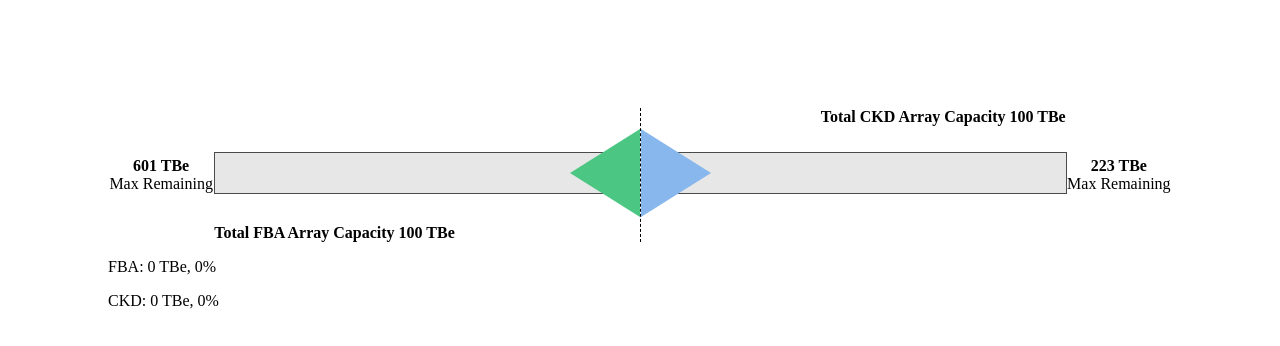
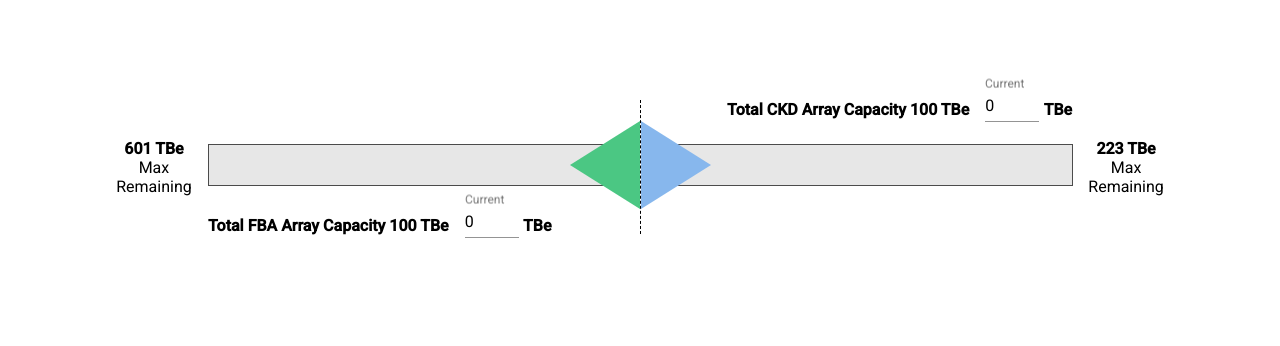
Before and after one commit to VolodymyrLavrenchuk/ui-mockups, an Angular app: page / in a window 1280 px wide. Shown: the top 346 px of the page. Built offline with nearby package versions, Linux system fonts and the light colour scheme.

Commit message:
add input for current

```diff
--- a/package.json
+++ b/package.json
@@ -11,10 +11,12 @@
   "private": true,
   "dependencies": {
     "@angular/animations": "~9.1.11",
+    "@angular/cdk": "^9.2.4",
     "@angular/common": "~9.1.11",
     "@angular/compiler": "~9.1.11",
     "@angular/core": "~9.1.11",
     "@angular/forms": "~9.1.11",
+    "@angular/material": "^9.2.4",
     "@angular/platform-browser": "~9.1.11",
     "@angular/platform-browser-dynamic": "~9.1.11",
     "@angular/router": "~9.1.11",
--- a/src/app/growth-slider-v2/growth-slider-v2.component.html
+++ b/src/app/growth-slider-v2/growth-slider-v2.component.html
@@ -8,17 +8,37 @@
       <div class="container__slider__items__chart">
         <div class="container__slider__items__chart__header"></div>
         <input type="range" min="0" max="100" class="left slider" [(ngModel)]="left.percent"
-               (ngModelChange)="leftChange($event)">
-        <div class="container__slider__items__chart__footer">{{data.left.title}} {{left.total}} {{data.units}}</div>
+               (ngModelChange)="leftPercentChange($event)" list="tickmarks">
+        <datalist id="tickmarks">
+          <option value="0"></option>
+          <option value="20"></option>
+          <option value="40"></option>
+          <option value="60"></option>
+          <option value="80"></option>
+          <option value="100"></option>
+        </datalist>
+        <div class="container__slider__items__chart__footer">
+          <div>{{data.left.title}} {{left.total}} {{data.units}}</div>
+          <mat-form-field class="container__slider__items__chart__header__value">
+            <input matInput placeholder="Current" [(ngModel)]="left.current" name="LeftCurrent" (ngModelChange)="leftCurrentChange($event)">
+          </mat-form-field>
+          <div>&nbsp;{{data.units}}</div>
+        </div>
       </div>
     </div>
   </div>
   <div class="container__slider">
     <div class="container__slider__items">
       <div class="container__slider__items__chart">
-        <div class="container__slider__items__chart__header right-text">{{data.right.title}} {{right.total}} {{data.units}}</div>
+        <div class="container__slider__items__chart__header">
+          <div>{{data.right.title}} {{right.total}} {{data.units}}</div>
+          <mat-form-field class="container__slider__items__chart__header__value">
+            <input matInput placeholder="Current" [(ngModel)]="right.current" name="RightCurrent" (ngModelChange)="rightCurrentChange($event)">
+          </mat-form-field>
+          <div>&nbsp;{{data.units}}</div>
+        </div>
         <input type="range" min="0" max="100" class="right slider" [(ngModel)]="right.percent"
-               (ngModelChange)="rightChange($event)">
+               (ngModelChange)="rightPercentChange($event)">
         <div class="container__slider__items__chart__footer"></div>
       </div>
       <div class="container__slider__items__remaining">
@@ -28,6 +48,3 @@
     </div>
   </div>
 </div>
-
-<p>FBA: {{left.current}} {{data.units}}, {{100 - left.percent}}%</p>
-<p>CKD: {{right.current}} {{data.units}}, {{right.percent}}%</p>
--- a/src/app/growth-slider-v2/growth-slider-v2.component.scss
+++ b/src/app/growth-slider-v2/growth-slider-v2.component.scss
@@ -33,10 +33,17 @@
         &__header, &__footer {
           font-weight: bold;
           height: 18px;
+          display: flex;
+          align-items: center;
+          &__value {
+            width: 3.4rem;
+            margin-left: 1rem;
+          }
         }
 
         &__header {
           padding-bottom: 26px;
+          justify-content: flex-end;
         }
         &__footer {
           padding-top: 26px;
@@ -69,10 +76,6 @@
       }
     }
 
-    .right-text {
-      text-align: right;
-    }
-
     .slider {
       width: 100%;
       -webkit-appearance: none;
@@ -91,7 +94,6 @@
       }
 
       &::-webkit-slider-thumb {
-        -webkit-appearance: none;
         appearance: none;
         width: 25px;
         height: 25px;
--- a/src/app/growth-slider-v2/growth-slider-v2.component.ts
+++ b/src/app/growth-slider-v2/growth-slider-v2.component.ts
@@ -54,7 +54,7 @@ export class GrowthSliderV2Component implements OnInit, AfterViewInit {
     this.right.total = this.data.right.initial;
   }
 
-  leftChange(value) {
+  leftPercentChange(value) {
     this.right.percent = 100 - value;
     this.left.current = Math.round((100 - value) * this.data.left.max / 100);
     this.left.remaining = this.data.left.max - this.left.current;
@@ -62,11 +62,21 @@ export class GrowthSliderV2Component implements OnInit, AfterViewInit {
     this.left.total = this.data.left.initial + this.left.current;
   }
 
-  rightChange(value) {
+  leftCurrentChange(value) {
+    this.left.percent = 100 - Math.round(value * 100) / this.data.left.max;
+    this.leftPercentChange(this.left.percent);
+  }
+
+  rightPercentChange(value) {
     this.left.percent = 100 - value;
     this.right.current = Math.round(value * this.data.right.max / 100);
     this.right.remaining = this.data.right.max - this.right.current;
     this.left.remaining = Math.round(this.data.left.max - (value * this.data.left.max / 100));
     this.right.total = this.data.right.initial + this.right.current;
   }
+
+  rightCurrentChange(value) {
+    this.right.percent = Math.round(value * 100) / this.data.right.max;
+    this.rightPercentChange(this.right.percent);
+  }
 }
--- a/src/index.html
+++ b/src/index.html
@@ -6,6 +6,8 @@
   <base href="/">
   <meta name="viewport" content="width=device-width, initial-scale=1">
   <link rel="icon" type="image/x-icon" href="favicon.ico">
+  <link href="https://fonts.googleapis.com/css?family=Roboto:300,400,500&display=swap" rel="stylesheet">
+  <link href="https://fonts.googleapis.com/icon?family=Material+Icons" rel="stylesheet">
 </head>
 <body>
   <app-root></app-root>
--- a/src/styles.scss
+++ b/src/styles.scss
@@ -1 +1,32 @@
+
+// Custom Theming for Angular Material
+// For more information: https://material.angular.io/guide/theming
+@import '~@angular/material/theming';
+// Plus imports for other components in your app.
+
+// Include the common styles for Angular Material. We include this here so that you only
+// have to load a single css file for Angular Material in your app.
+// Be sure that you only ever include this mixin once!
+@include mat-core();
+
+// Define the palettes for your theme using the Material Design palettes available in palette.scss
+// (imported above). For each palette, you can optionally specify a default, lighter, and darker
+// hue. Available color palettes: https://material.io/design/color/
+$ui-mockups-primary: mat-palette($mat-indigo);
+$ui-mockups-accent: mat-palette($mat-pink, A200, A100, A400);
+
+// The warn palette is optional (defaults to red).
+$ui-mockups-warn: mat-palette($mat-red);
+
+// Create the theme object (a Sass map containing all of the palettes).
+$ui-mockups-theme: mat-light-theme($ui-mockups-primary, $ui-mockups-accent, $ui-mockups-warn);
+
+// Include theme styles for core and each component used in your app.
+// Alternatively, you can import and @include the theme mixins for each component
+// that you are using.
+@include angular-material-theme($ui-mockups-theme);
+
 /* You can add global styles to this file, and also import other style files */
+
+html, body { height: 100%; }
+body { margin: 0; font-family: Roboto, "Helvetica Neue", sans-serif; }
```
Also changed, not shown: src/app/app.module.ts (+17 -5 lines), 1 other file (tests, documents, lock files or other folders).
